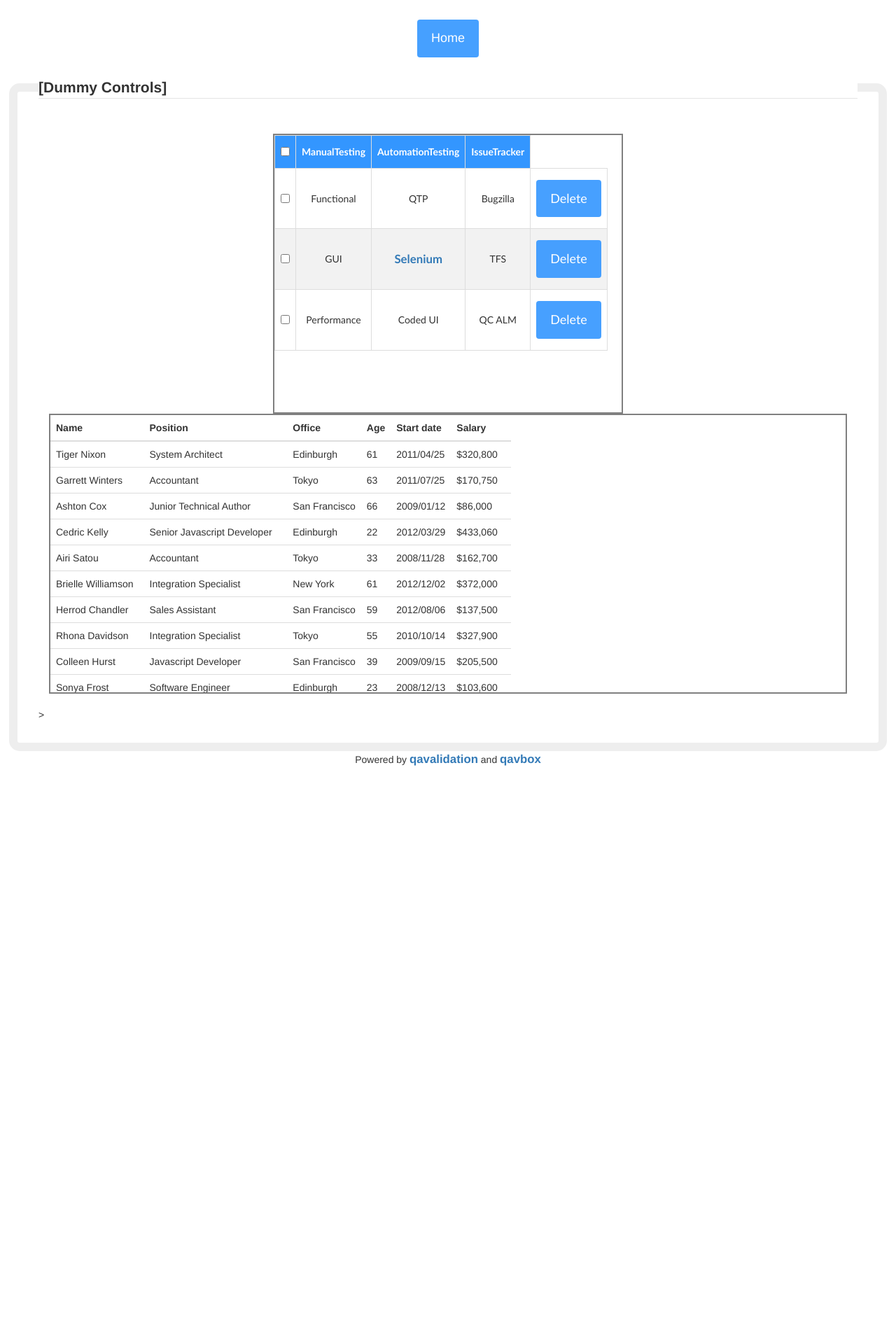
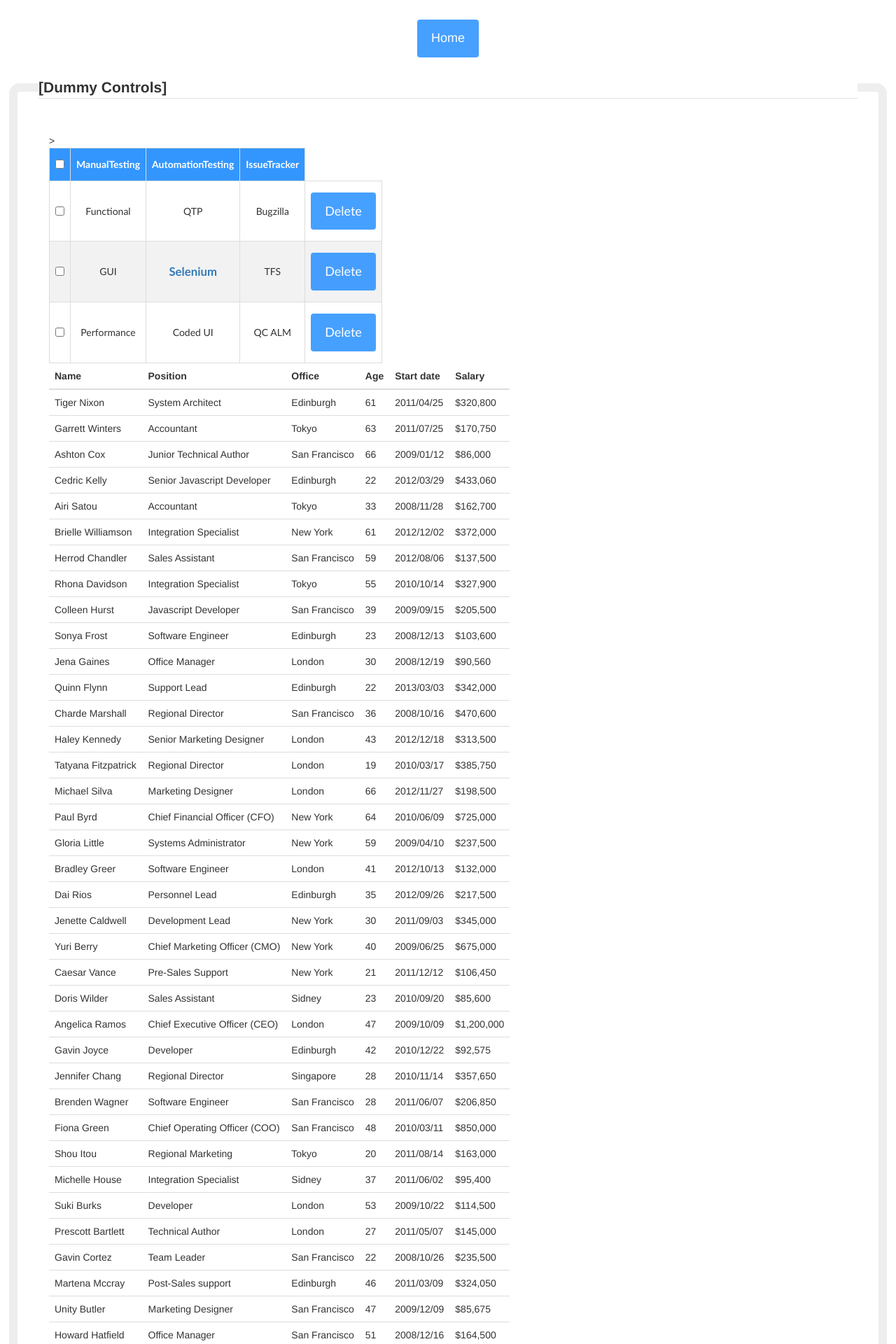
Before and after one commit to qavbox/demo, a Jekyll site: the page built from webtable/index.html, in a window 1280 px wide. Shown: the top 1920 px of the page at 70% size. Built offline with Jekyll 4.4.1, drawn with Linux system fonts in a browser that asks for light colours; before the commit the page ends 1107 px from its top, so only the background shows below that; some of the changed text lies outside the part shown.

Commit message:
Update index.html

```diff
--- a/webtable/index.html
+++ b/webtable/index.html
@@ -4,6 +4,21 @@
 ---
 
 <meta name="viewport" content="width=device-width, initial-scale=1.0">
+  <meta charset="utf-8">
+  <link rel="stylesheet" href="https://maxcdn.bootstrapcdn.com/bootstrap/3.4.1/css/bootstrap.min.css">
+  <script src="https://ajax.googleapis.com/ajax/libs/jquery/3.5.1/jquery.min.js"></script>
+  <script src="https://maxcdn.bootstrapcdn.com/bootstrap/3.4.1/js/bootstrap.min.js"></script>
+
+  <style>
+  table{
+     overflow-y: scroll;
+     //border: 2px solid grey;
+     display: block;
+     //width: 500px;
+     //height: 400px;
+  }
+  </style>>
+
 
 <table id="table01">
 <thead>
@@ -514,23 +529,3 @@
   </table>
    </div>
 </div>
-
-  <style>
-  div#cont{
-
-  }
-  table{
-     overflow-y: scroll;
-         border: 2px solid grey;
-         display: block;
-        width: 500px;
-                 height: 400px;
-
-  }
-
-  </style>>
-  <meta charset="utf-8">
-  <meta name="viewport" content="width=device-width, initial-scale=1">
-  <link rel="stylesheet" href="https://maxcdn.bootstrapcdn.com/bootstrap/3.4.1/css/bootstrap.min.css">
-  <script src="https://ajax.googleapis.com/ajax/libs/jquery/3.5.1/jquery.min.js"></script>
-  <script src="https://maxcdn.bootstrapcdn.com/bootstrap/3.4.1/js/bootstrap.min.js"></script>
```
